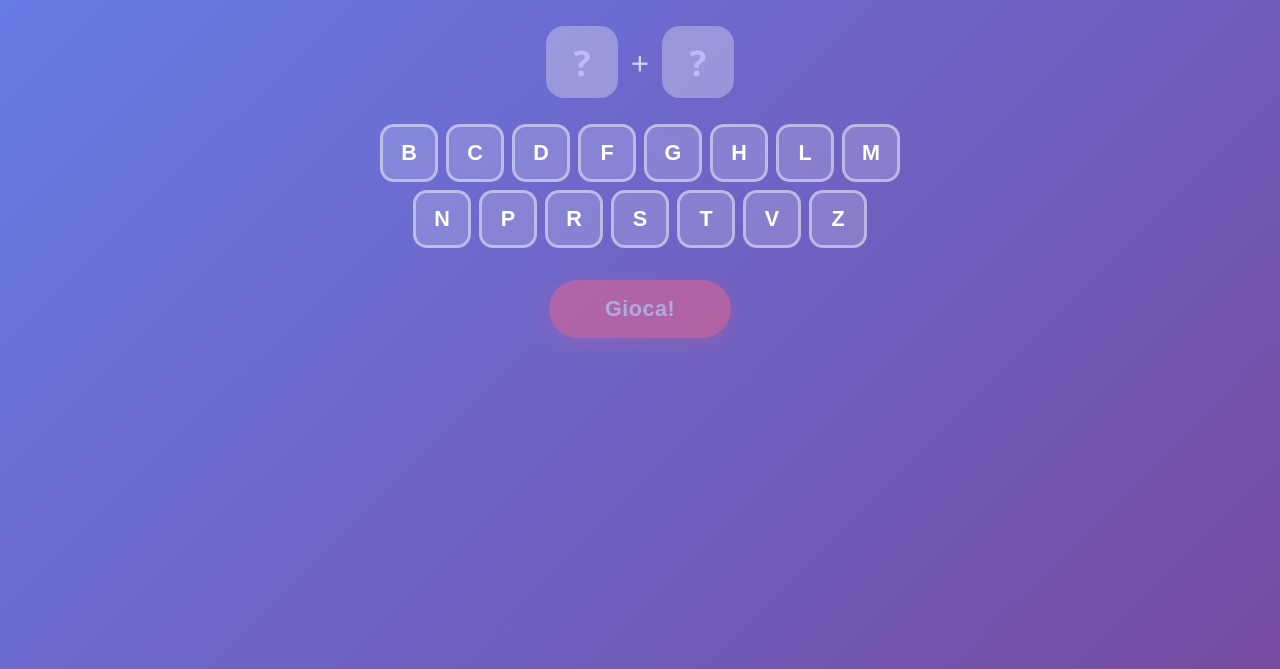
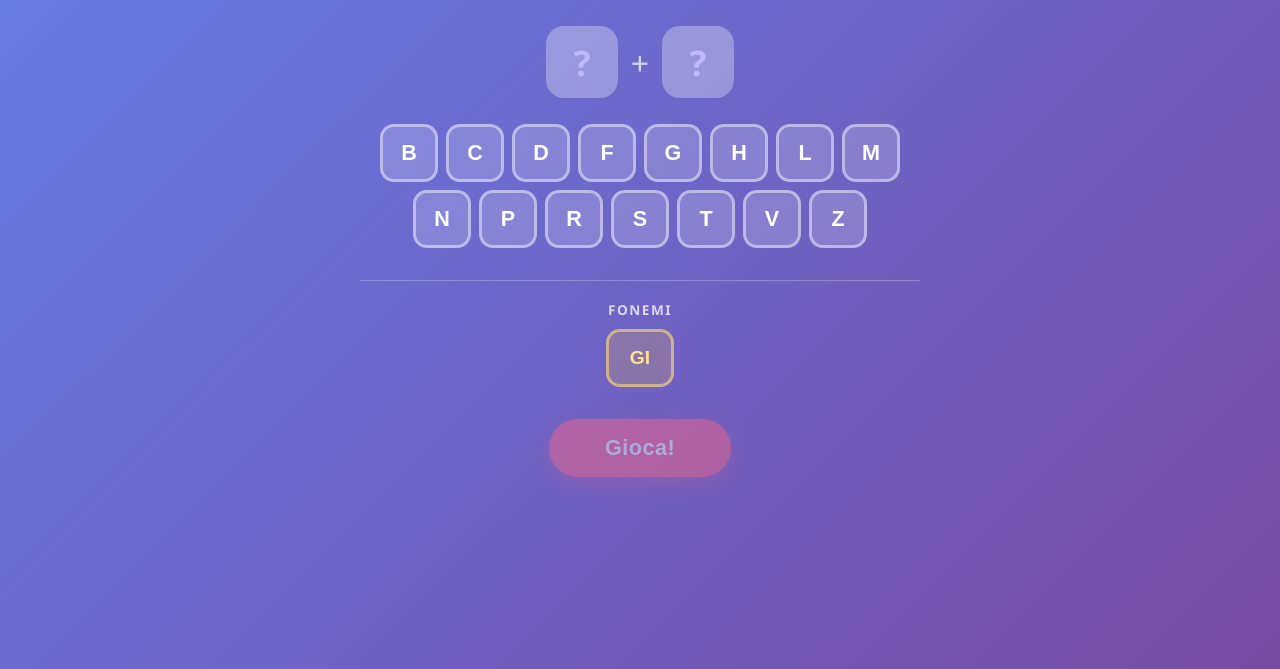
Before and after one commit to Vito-Pepe/sillabe, a plain HTML site: page app/index.html in a window 1280 px wide. Shown: the part 131-800 px from the top of the page. Drawn offline with Linux system fonts and the light colour scheme.

Commit message:
aggiunta gi

```diff
--- a/app/app.js
+++ b/app/app.js
@@ -6,6 +6,10 @@ const VOCALI = ['a', 'e', 'i', 'o', 'u'];
 
 // Consonanti disponibili nella griglia di selezione
 const CONSONANTI = ['b', 'c', 'd', 'f', 'g', 'h', 'l', 'm', 'n', 'p', 'r', 's', 't', 'v', 'z'];
+
+// Fonemi italiani: combinazioni di più lettere che producono un unico suono.
+// Trattati come una singola unità selezionabile, al pari delle consonanti.
+const FONEMI = ['gi'];
 
 // Messaggi di congratulazioni mostrati a rotazione casuale quando il bambino indovina
 const MESSAGGI = [
@@ -25,7 +29,7 @@ const CONFETTI_COLORS = ['#FF6584','#6C63FF','#48BB78','#F6AD55','#63B3ED','#FC8
 // Le due consonanti scelte dal giocatore nella schermata di setup (max 2)
 let selectedConsonants = [];
 
-// Array con le 10 sillabe generate (2 consonanti × 5 vocali)
+// Array con le 10 sillabe generate (2 basi × 5 vocali)
 let syllables          = [];
 
 // La sillaba segreta che il giocatore deve indovinare
@@ -73,6 +77,24 @@ function speak(text) {
   window.speechSynthesis.speak(utt);
 }
 
+// ── Generazione sillabe ────────────────────────────────────────────────────
+
+/**
+ * Dato un elemento base (consonante singola o fonema), restituisce le 5 sillabe
+ * ottenute combinandolo con le vocali.
+ *
+ * Caso normale (consonante):  "b" → ["ba","be","bi","bo","bu"]
+ * Caso fonema con vocale finale: "gi" termina con "i", quindi:
+ *   "gi"+"i" → "gi" (evita "gii"), tutte le altre → "gia","gie","gio","giu"
+ *
+ * Regola generale: se la base termina già con la vocale corrente, non la appende.
+ * @param {string} base - Consonante (es. "b") o fonema (es. "gi")
+ * @returns {string[]} Array di 5 sillabe
+ */
+function buildSyllables(base) {
+  return VOCALI.map(v => base.endsWith(v) ? base : base + v);
+}
+
 // ── Schermata di setup ─────────────────────────────────────────────────────
 
 /**
@@ -95,10 +117,28 @@ function buildConsonantGrid() {
 }
 
 /**
- * Seleziona o deseleziona una consonante quando l'utente clicca il suo bottone.
- * Non permette di selezionare più di 2 consonanti contemporaneamente.
- * Dopo ogni modifica aggiorna la griglia e il display delle consonanti scelte.
- * @param {string} letter - La consonante cliccata (minuscola)
+ * Costruisce la griglia dei pulsanti fonema (es. "GI").
+ * I fonemi condividono la stessa logica di selezione delle consonanti:
+ * cliccando un fonema si chiama toggleConsonant() con la stringa multi-carattere.
+ */
+function buildFonemiGrid() {
+  const grid = document.getElementById('fonemi-grid');
+  grid.innerHTML = '';
+  FONEMI.forEach(f => {
+    const btn = document.createElement('button');
+    btn.className      = 'fonema-btn';
+    btn.textContent    = f.toUpperCase(); // es. "GI"
+    btn.dataset.letter = f;              // stringa usata da toggleConsonant e refreshConsonantGrid
+    btn.addEventListener('click', () => toggleConsonant(f, btn));
+    grid.appendChild(btn);
+  });
+}
+
+/**
+ * Seleziona o deseleziona una consonante (o fonema) quando l'utente clicca il suo bottone.
+ * Non permette di selezionare più di 2 elementi contemporaneamente.
+ * Dopo ogni modifica aggiorna entrambe le griglie e il display delle scelte.
+ * @param {string} letter - La consonante/fonema cliccata (es. "b" o "gi")
  * @param {HTMLElement} btn - Il bottone corrispondente nel DOM
  */
 function toggleConsonant(letter, btn) {
@@ -123,9 +163,10 @@ function toggleConsonant(letter, btn) {
  * (classe 'maxed') e non sono cliccabili.
  */
 function refreshConsonantGrid() {
-  document.querySelectorAll('.consonant-btn').forEach(btn => {
+  // Aggiorna sia i bottoni consonante che quelli fonema con la stessa logica
+  document.querySelectorAll('.consonant-btn, .fonema-btn').forEach(btn => {
     const letter = btn.dataset.letter;
-    // 'full' è true se la selezione è completa E questa lettera non fa parte di essa
+    // 'full' è true se la selezione è completa E questo elemento non fa parte di essa
     const full   = selectedConsonants.length === 2 && !selectedConsonants.includes(letter);
     btn.classList.toggle('maxed', full);
   });
@@ -164,12 +205,10 @@ function refreshSelectedDisplay() {
  * quella misteriosa, resetta lo stato della UI e mostra la schermata di gioco.
  */
 function startGame() {
-  // Genera le 10 sillabe combinando ogni consonante con ogni vocale
-  // es. con B e M → ba, be, bi, bo, bu, ma, me, mi, mo, mu
-  syllables = [];
-  selectedConsonants.forEach(c => {
-    VOCALI.forEach(v => syllables.push(c + v));
-  });
+  // Genera le 10 sillabe usando buildSyllables(), che gestisce sia le consonanti
+  // semplici (b+a=ba) sia i fonemi (gi+i=gi invece di gii, gi+a=gia, ecc.)
+  // es. B + GI → ba,be,bi,bo,bu, gia,gie,gi,gio,giu
+  syllables = selectedConsonants.flatMap(c => buildSyllables(c));
 
   // Sceglie casualmente la sillaba da indovinare tra le 10 generate
   mysterySyllable = syllables[Math.floor(Math.random() * syllables.length)];
@@ -357,6 +396,7 @@ function newGame() {
 function init() {
   initVoices();        // carica la voce italiana per la sintesi vocale
   buildConsonantGrid(); // costruisce la griglia dei bottoni consonante
+  buildFonemiGrid();    // costruisce la griglia dei bottoni fonema (es. "GI")
 
   // Listener sui bottoni fissi dell'HTML (non quelli creati dinamicamente)
   document.getElementById('play-btn').addEventListener('click', startGame);
--- a/app/index.html
+++ b/app/index.html
@@ -32,6 +32,14 @@
     <!-- Griglia dei pulsanti consonante; popolata da buildConsonantGrid().
          I pulsanti non ancora selezionabili ricevono la classe CSS "maxed". -->
     <div id="consonant-grid" class="consonant-grid"></div>
+
+    <!-- Sezione fonemi: combinazioni di più lettere che producono un suono unico.
+         I bottoni fonema condividono il limite di 2 selezioni con le consonanti.
+         Popolata da buildFonemiGrid() in app.js. -->
+    <div class="fonemi-section">
+      <p class="fonemi-label">Fonemi</p>
+      <div id="fonemi-grid" class="fonemi-grid"></div>
+    </div>
 
     <!-- Disabilitato finché non sono selezionate 2 consonanti;
          al click chiama startGame() in app.js. -->
--- a/app/style.css
+++ b/app/style.css
@@ -145,6 +145,75 @@ body {
 
 /* Bottone arrotondato (pill) con sfondo rosa/corallo acceso.
    Disabilitato di default finché non sono scelte 2 consonanti. */
+/* ── SETUP — Sezione fonemi ── */
+
+/* Contenitore della sezione fonemi: separato visivamente dal gruppo consonanti
+   tramite un bordo superiore semitrasparente */
+.fonemi-section {
+  width: 100%;
+  max-width: 560px;
+  margin-bottom: 2rem;
+  padding-top: 1.2rem;
+  border-top: 1px solid rgba(255,255,255,0.25);
+  display: flex;
+  flex-direction: column;
+  align-items: center;
+  gap: 0.6rem;
+}
+
+/* Etichetta "Fonemi" sopra la griglia, stile coerente con .subtitle */
+.fonemi-label {
+  color: rgba(255,255,255,0.75);
+  font-size: 0.85rem;
+  font-weight: 700;
+  text-transform: uppercase;
+  letter-spacing: 1.5px;
+}
+
+/* Griglia flex per i pulsanti fonema: stessi valori di consonant-grid */
+.fonemi-grid {
+  display: flex;
+  flex-wrap: wrap;
+  gap: 0.5rem;
+  justify-content: center;
+}
+
+/* Pulsante fonema: più largo del pulsante consonante (auto invece di 58px)
+   per contenere testi come "GI" senza stringere. Colore ambra/dorato per
+   distinguerlo visivamente dai bottoni consonante. */
+.fonema-btn {
+  min-width: 68px;
+  height: 58px;
+  padding: 0 1rem;
+  border: 3px solid rgba(255,220,120,0.6);
+  border-radius: 14px;
+  background: rgba(255,200,60,0.18);
+  color: #ffe28a;
+  font-size: 1.2rem;
+  font-weight: 700;
+  cursor: pointer;
+  transition: all 0.18s;
+  backdrop-filter: blur(6px);
+  -webkit-backdrop-filter: blur(6px);
+}
+.fonema-btn:hover:not(.maxed) {
+  background: rgba(255,200,60,0.32);
+  transform: translateY(-2px);
+}
+/* Stato selezionato: sfondo dorato pieno con testo scuro per contrasto */
+.fonema-btn.selected {
+  background: #FFD700;
+  color: #5a4000;
+  border-color: #FFD700;
+  box-shadow: 0 4px 16px rgba(255,215,0,0.4);
+  transform: translateY(-3px);
+}
+/* Stato maxed: stesso comportamento dei bottoni consonante */
+.fonema-btn.maxed {
+  opacity: 0.35;
+  cursor: not-allowed;
+}
+
 .play-btn {
   padding: 1rem 3.5rem;
   font-size: 1.35rem;
```
